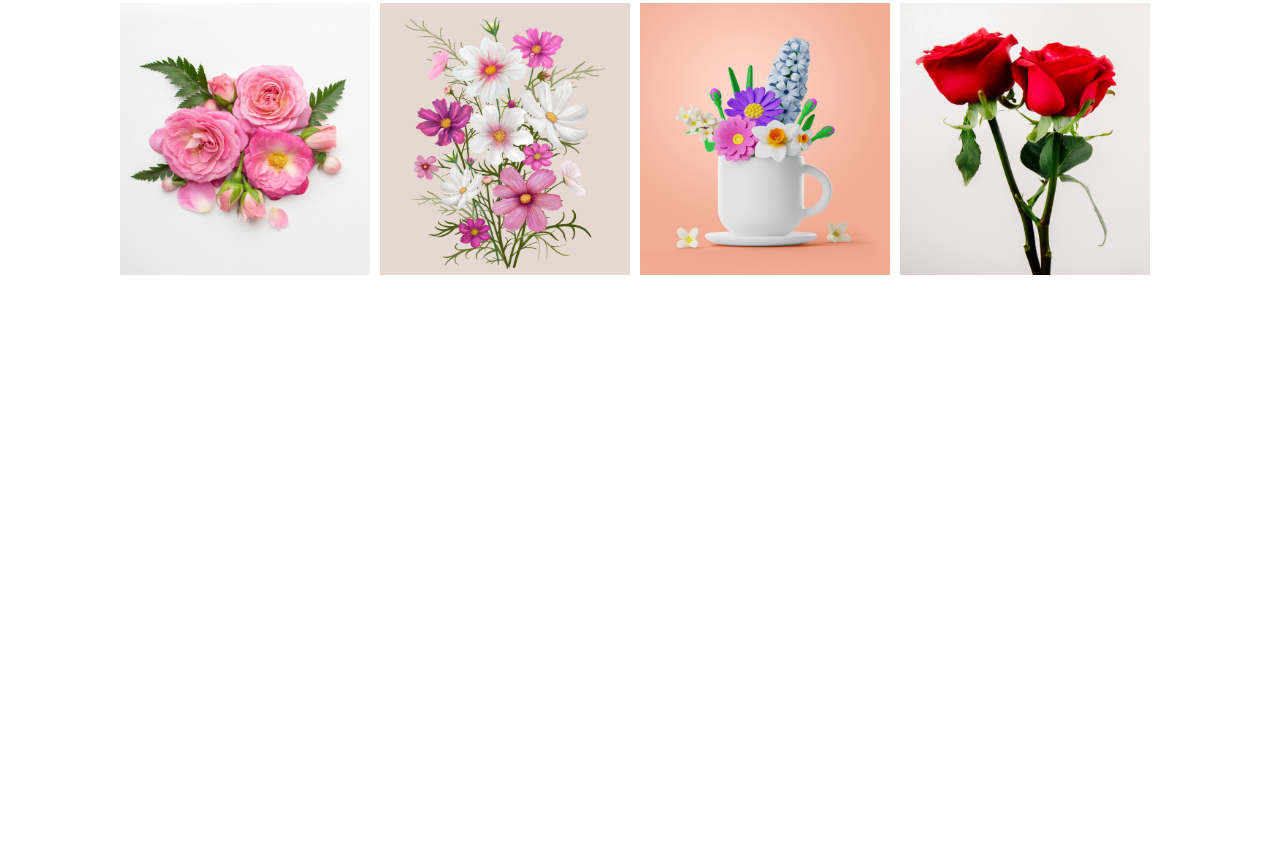
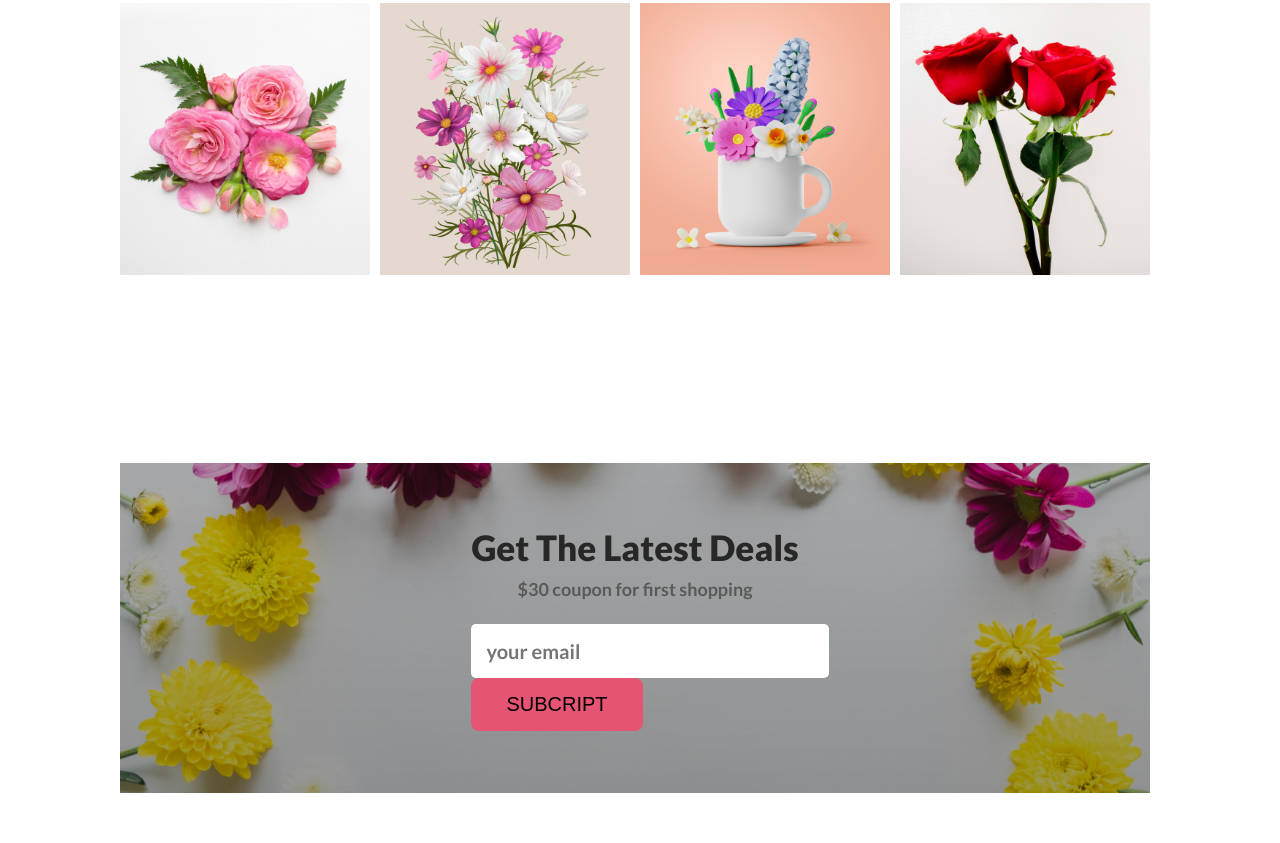
Before and after one commit to Akazad20/assingment-1st, a plain HTML site: page index.html in a window 1280 px wide. Shown: the part 2293-3136 px from the top of the page. Before the commit the page ends 2686 px from the top, so only its background shows below. Drawn offline with Linux system fonts and the light colour scheme.

Commit message:
our leates part finish

```diff
--- a/css/assingment.css
+++ b/css/assingment.css
@@ -214,3 +214,48 @@ header{
     width:100%;
     height: 80%;
 }
+/* leasts styles parts */
+.Latest-Deals{
+    padding:70px 130px 50px 120px;
+
+}
+.letes-background{
+    background-image: url(../image/Rectangle\ 9.png),linear-gradient(rgba(0,0,0,0.3),rgba(0,0,0,0.4));
+    background-size: cover;
+    background-position:center;
+    background-repeat: no-repeat;
+    height: 330px;
+    background-blend-mode: overlay;
+}
+.main-latest{
+    display: flex;
+    align-items: center;
+    justify-content: center;
+    height: 100%;
+}
+.letes-title h2 {
+    font-size:35px;
+    text-align: center;
+    font-family:Lato;
+    color: #272727;
+    font-weight: 800;
+    margin-bottom: 10px;
+}
+.letes-title h5{
+    font-size: 18px;
+    text-align: center;
+    font-family: Lato;
+    color: rgba(46, 45, 45, 0.6);
+    margin-bottom: 10px;
+}
+.input-items input[type="email"]{
+    padding: 15px;
+    border: 0;
+    border-radius: 5px;
+    width: 100%;
+    display: block;
+    margin-top: 24px;
+    font-size: 20px;
+    font-family: 'Lato';
+    font-weight: 600;
+}
--- a/index.html
+++ b/index.html
@@ -108,6 +108,21 @@
                     </div>
                 </div>
              </section>
+             <!-- Get The Latest Deals -->
+             <section class="Latest-Deals">
+                   <div class="letes-background">
+                    <div class="main-latest">
+                        <div class="letes-title">
+                            <h2>Get The Latest Deals</h2>
+                            <h5>$30 coupon for first shopping</h5>
+                            <form action="" class="input-items">
+                                <input type="email" placeholder="your email" name="email" id="">
+                                <button class="btn-prymary">subcript</button>
+                            </form>
+                        </div>
+                       </div>
+                   </div>
+             </section>
     </main>
     <footer>
 
```
